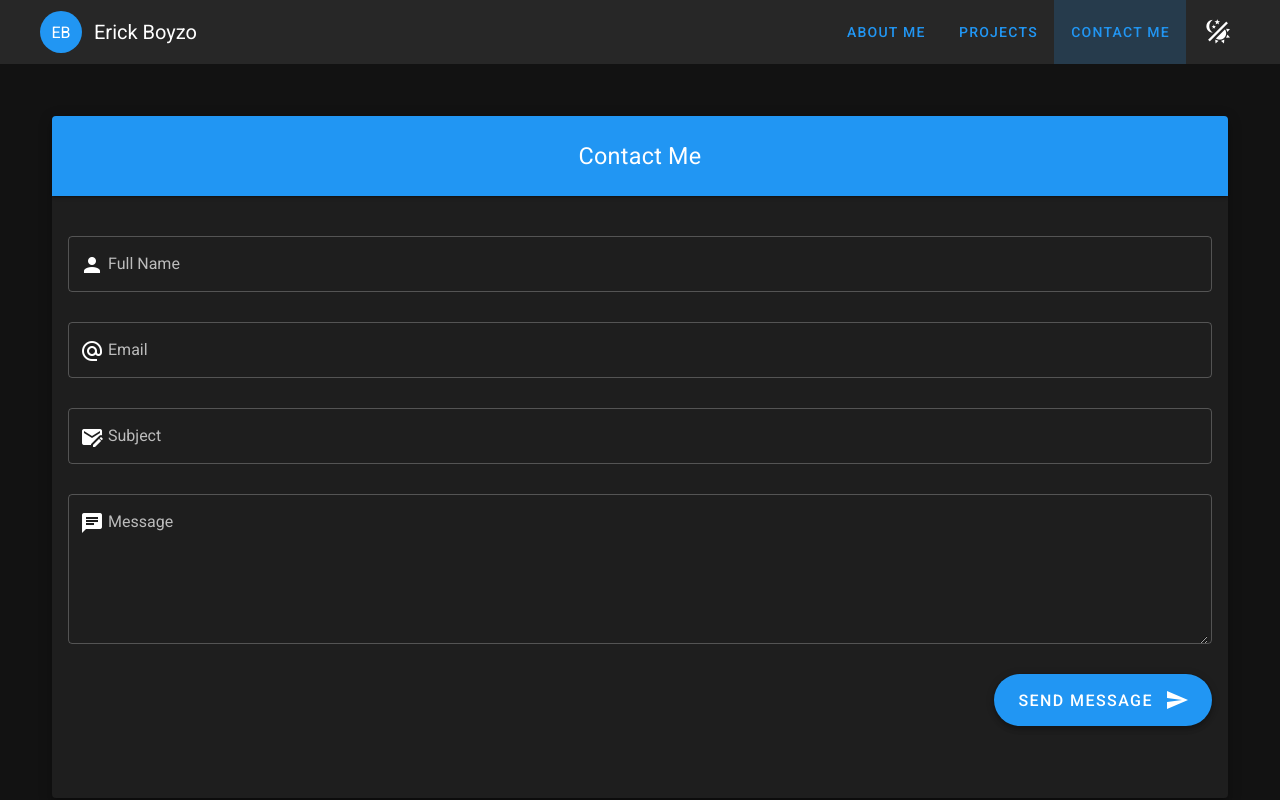
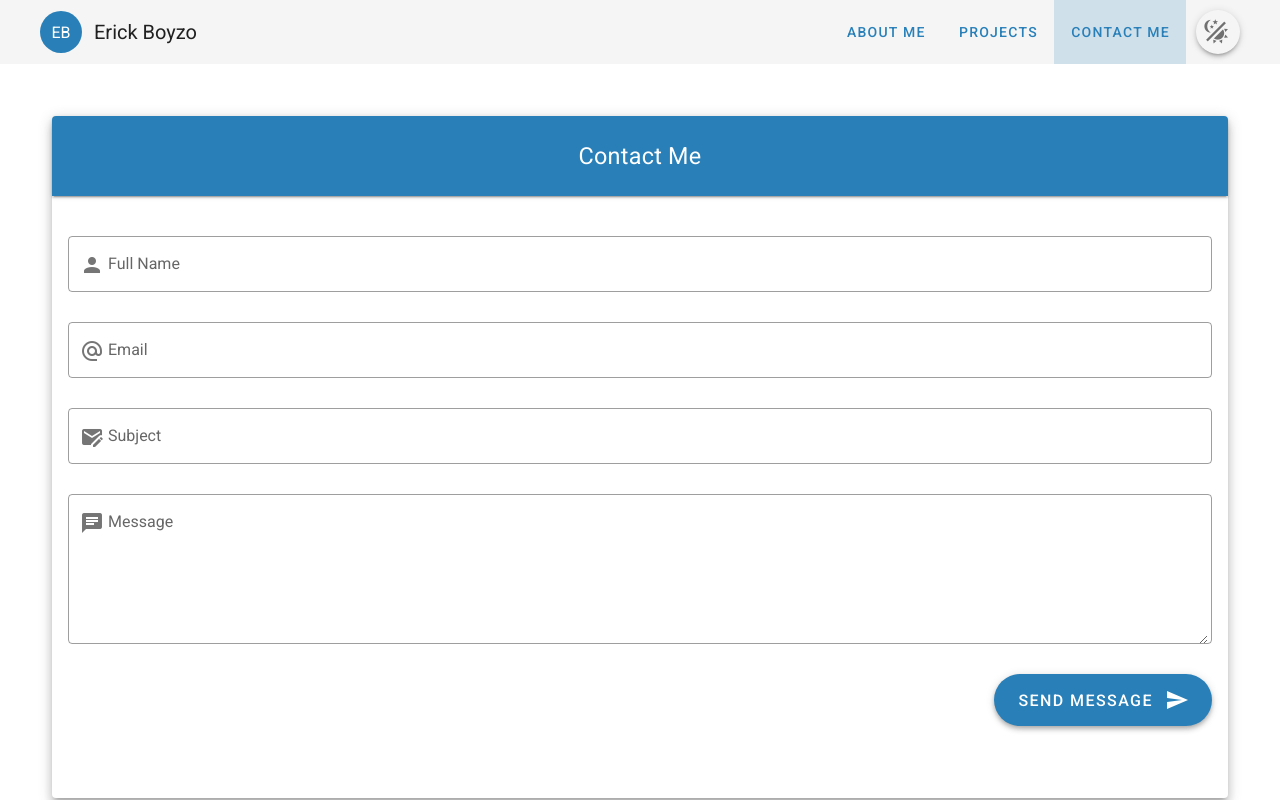
Before and after one commit to erickboyzo/portfolio, a Vue app: page /contact in a window 1280 px wide. Shown: the top 800 px of the page. Built offline with nearby package versions, Linux system fonts and the light colour scheme.

Commit message:
feat(App Theme): update to more flat colors, and make white the default theme.

```diff
--- a/src/plugins/vuetify.ts
+++ b/src/plugins/vuetify.ts
@@ -5,25 +5,25 @@ Vue.use(Vuetify);
 
 export default new Vuetify({
   theme: {
-    dark: true,
+    dark: false,
     themes: {
       dark: {
-        primary: '#2196F3',
-        accent: '#FFC107',
-        secondary: '#1976D2',
-        success: '#4CAF50',
+        primary: '#2980B9',
+        accent: '#F1C40F',
+        secondary: '#3498DB',
+        success: '#2ECC71',
         info: '#2196F3',
-        warning: '#FB8C00',
-        error: '#FF5252',
+        warning: '#F39C12',
+        error: '#E74C3C',
       },
       light: {
-        primary: '#2196F3',
-        accent: '#FFC107',
-        secondary: '#1976D2',
-        success: '#4CAF50',
+        primary: '#2980B9',
+        accent: '#F1C40F',
+        secondary: '#3498DB',
+        success: '#2ECC71',
         info: '#2196F3',
-        warning: '#FB8C00',
-        error: '#FF5252',
+        warning: '#F39C12',
+        error: '#E74C3C',
       },
     },
   },
```
